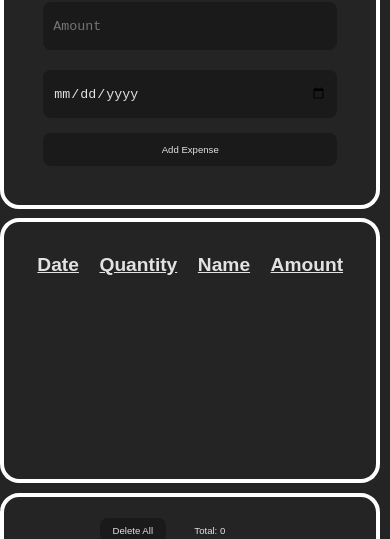
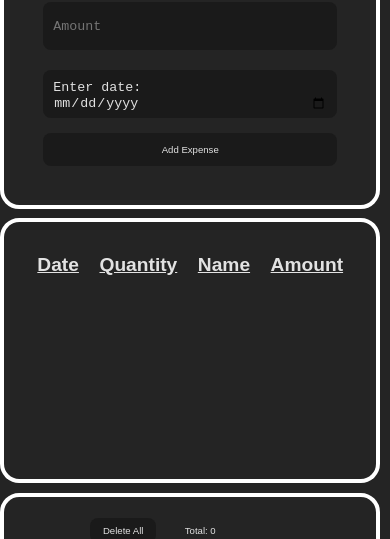
Before and after one commit to NouranAlSharawneh/Expense-Tracker, a React (Vite) app: page / in a window 390 px wide. Shown: the part 284-823 px from the top of the page. Built offline with nearby package versions, Linux system fonts and the light colour scheme; a web font is replaced by a local one.

Commit message:
small changes in the css files

```diff
--- a/src/App.css
+++ b/src/App.css
@@ -128,6 +128,15 @@ button:focus-visible {
     flex: 1 1 160px;
   }
 
+  input[type="date"]::before {
+    color: rgba(255, 255, 255, 0.87);
+    content: "Enter date: ";
+  }
+
+  input[type="date"] {
+    padding-top: 1.5rem;
+  }
+
   form input {
     height: 5rem;
     margin-bottom: 0;
@@ -170,3 +179,10 @@ button:focus-visible {
     padding-left: 7rem;
   }
 }
+
+@media (max-width: 1370px) {
+  .footer .summary {
+    padding-bottom: 1.4rem;
+    padding-left: 6rem;
+  }
+}
```
Also changed, not shown: src/App.jsx (+6 -5 lines).
